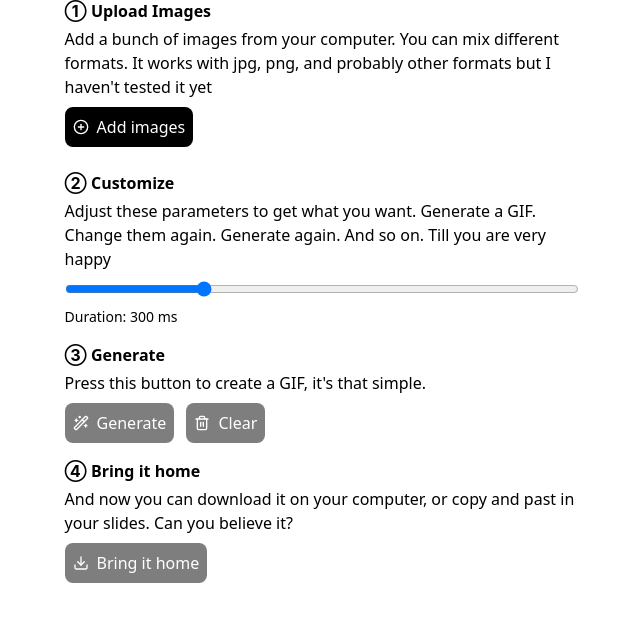
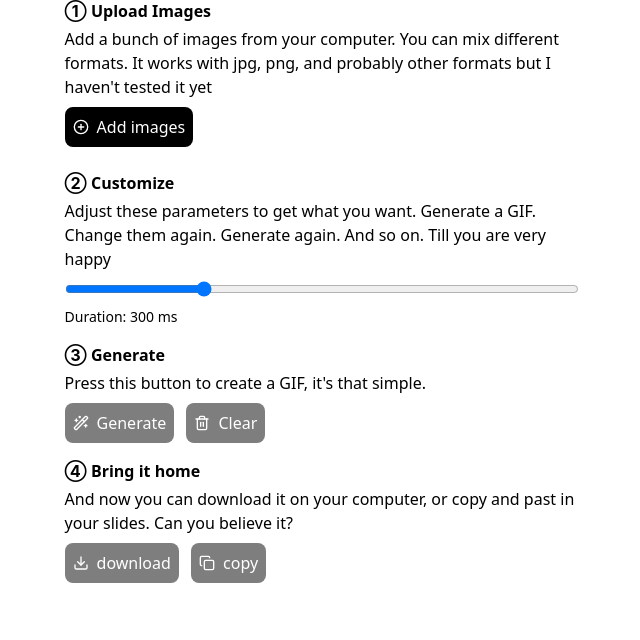
Before and after one commit to lndgst/random, a Flask app: page / in a window 1280 px wide. Shown: the part 129-769 px from the top of the page, without its empty margins (318-958 px from the left). Run offline with Flask 3, Linux system fonts and the light colour scheme.

Commit message:
Add copy button and rename download

```diff
--- a/gif_app/templates/index.html
+++ b/gif_app/templates/index.html
@@ -44,8 +44,12 @@
                 <p class="mb-2">And now you can download it on your computer, or copy and past in your slides. Can you believe it?</p>
                 <a id="downloadBtn" class="p-2 bg-black text-white hover:bg-gray-800 inline-flex opacity-50 pointer-events-none rounded-lg items-center space-x-2" download="output.gif">
                     <i data-lucide="download" class="h-4 w-4"></i>
-                    <span>Bring it home</span>
+                    <span>download</span>
                 </a>
+                <button id="copyBtn" type="button" class="p-2 bg-black text-white hover:bg-gray-800 inline-flex opacity-50 pointer-events-none rounded-lg items-center space-x-2 ml-2">
+                    <i data-lucide="copy" class="h-4 w-4"></i>
+                    <span>copy</span>
+                </button>
             </div>
         </form>
     </div>
@@ -55,6 +59,7 @@
         const gifForm = document.getElementById('gifForm');
         const gifPreview = document.getElementById('gifPreview');
         const downloadBtn = document.getElementById('downloadBtn');
+        const copyBtn = document.getElementById('copyBtn');
         const generateBtn = document.getElementById('generateBtn');
         const clearBtn = document.getElementById('clearBtn');
         const durationInput = document.getElementById('durationInput');
@@ -140,7 +145,18 @@
             gifPreview.classList.add('hidden');
             downloadBtn.removeAttribute('href');
             downloadBtn.classList.add('opacity-50', 'pointer-events-none');
+            copyBtn.dataset.url = '';
+            copyBtn.classList.add('opacity-50', 'pointer-events-none');
             updateClearBtnState();
+        });
+
+        copyBtn.addEventListener('click', () => {
+            if (!copyBtn.dataset.url) return;
+            fetch(copyBtn.dataset.url)
+                .then(res => res.blob())
+                .then(blob => navigator.clipboard.write([
+                    new ClipboardItem({ 'image/gif': blob })
+                ]));
         });
 
         function generateGif() {
@@ -157,6 +173,8 @@
                     gifPreview.classList.remove('hidden');
                     downloadBtn.href = url;
                     downloadBtn.classList.remove('opacity-50', 'pointer-events-none');
+                    copyBtn.dataset.url = url;
+                    copyBtn.classList.remove('opacity-50', 'pointer-events-none');
                     updateClearBtnState();
                 })
                 .finally(() => {
```
